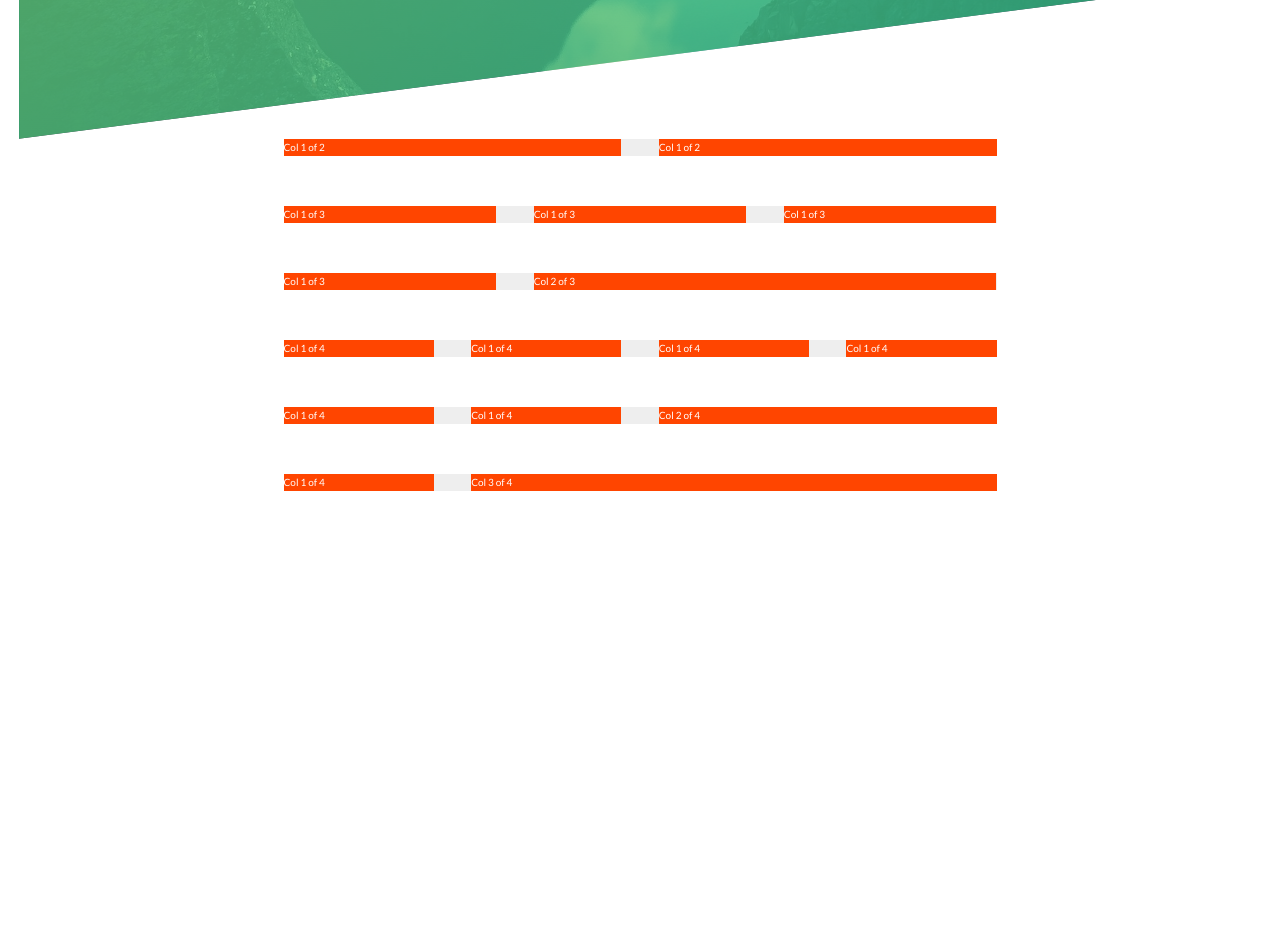
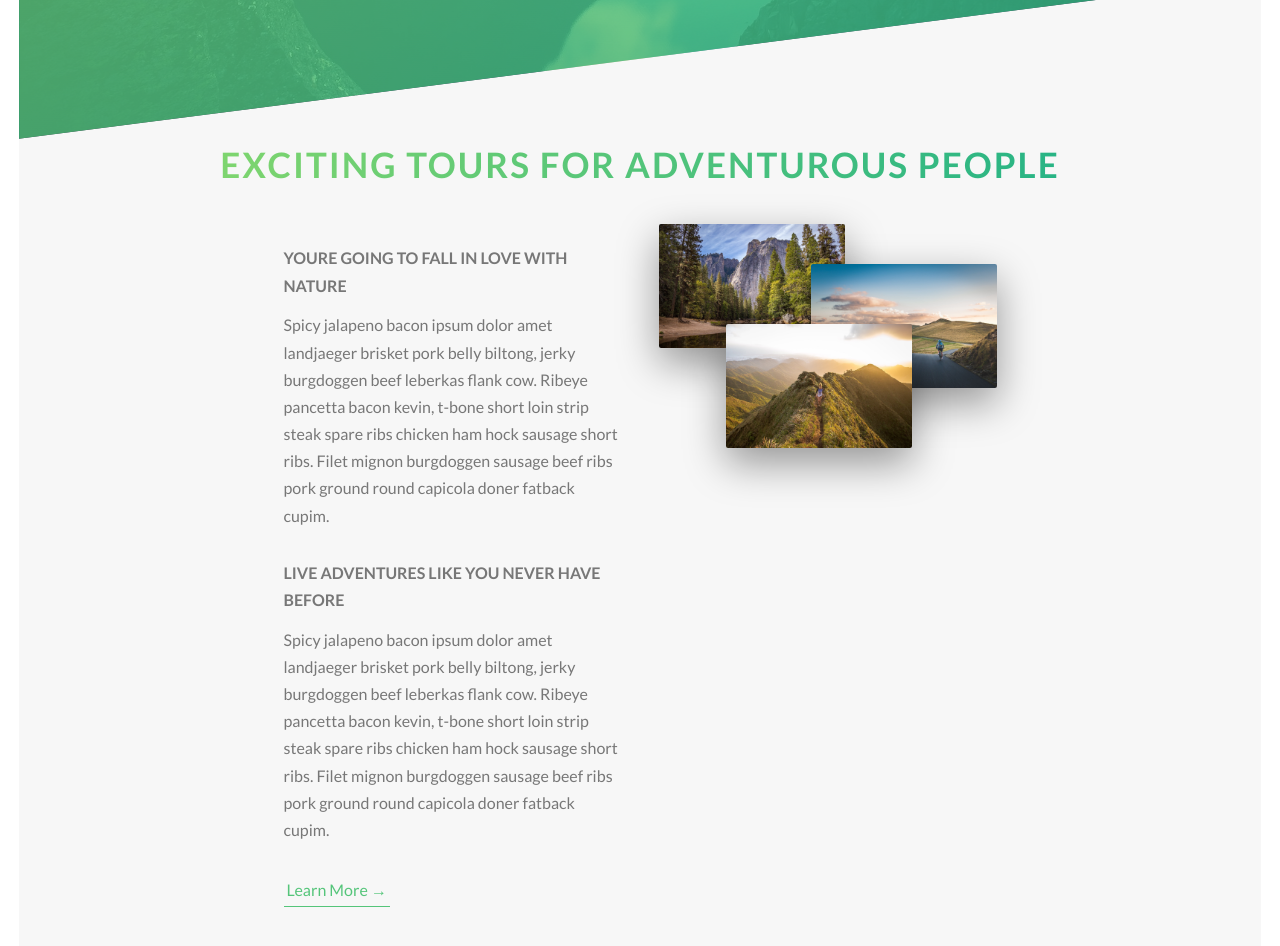
Before and after one commit to bdog72/natours-react, a React app: page / in a window 1280 px wide. Shown: the part 640-1586 px from the top of the page. Before the commit the page ends 1149 px from the top, so only its background shows below. Built offline with nearby package versions, Linux system fonts and the light colour scheme; some packages are replaced by stand-ins of ours.

Commit message:
finished lecture 37

```diff
--- a/src/components/App.js
+++ b/src/components/App.js
@@ -1,13 +1,13 @@
 import React, { Component } from 'react'
 import Header from './Header'
-import Grid from './Grid'
+import Main from './Main'
 
 class App extends Component {
   render () {
     return (
       <div>
         <Header />
-        <Grid />
+        <Main />
       </div>
     )
   }
--- /dev/null
+++ b/src/components/Main.js
@@ -0,0 +1,31 @@
+import React, { Component } from 'react'
+
+export default class Main extends Component {
+  render () {
+    return (
+      <main>
+        <section className='section-about'>
+          <div className='u-center-text u-margin-bottom-big'>
+            <h2 className='heading-secondary'>Exciting Tours For Adventurous People</h2>
+          </div>
+          <div className='row'>
+            <div className='col-1-of-2'>
+              <h3 className='heading-tertiary u-margin-bottom-small'>Youre going to fall in love with nature</h3>
+              <p className='paragraph'>Spicy jalapeno bacon ipsum dolor amet landjaeger brisket pork belly biltong, jerky burgdoggen beef leberkas flank cow. Ribeye pancetta bacon kevin, t-bone short loin strip steak spare ribs chicken ham hock sausage short ribs. Filet mignon burgdoggen sausage beef ribs pork ground round capicola doner fatback cupim.</p>
+              <h3 className='heading-tertiary u-margin-bottom-small'>Live adventures like you never have before</h3>
+              <p className='paragraph'>Spicy jalapeno bacon ipsum dolor amet landjaeger brisket pork belly biltong, jerky burgdoggen beef leberkas flank cow. Ribeye pancetta bacon kevin, t-bone short loin strip steak spare ribs chicken ham hock sausage short ribs. Filet mignon burgdoggen sausage beef ribs pork ground round capicola doner fatback cupim.</p>
+              <a href='#' className='btn-text'>Learn More &rarr;</a>
+            </div>
+            <div className='col-1-of-2'>
+              <div className='composition'>
+                <img src={require('../../public/images/nat-1-large.jpg')} alt='Photo 1' className='composition__photo composition__photo--p1' />
+                <img src={require('../../public/images/nat-2-large.jpg')} alt='Photo 2' className='composition__photo composition__photo--p2' />
+                <img src={require('../../public/images/nat-3-large.jpg')} alt='Photo 3' className='composition__photo composition__photo--p3' />
+              </div>
+            </div>
+          </div>
+        </section>
+      </main>
+    )
+  }
+}
--- a/src/styles/abstracts/_variables.scss
+++ b/src/styles/abstracts/_variables.scss
@@ -3,9 +3,15 @@
 $color-primary: #55c57a;
 $color-primary-light: #7ed56f;
 $color-primary-dark: #28b485;
+
+$color-grey-light-1: #f7f7f7;
+
 $color-grey-dark: #777;
 $color-white: #fff;
 $color-black: #000;
+
+// Fonts
+$default-font-size: 1.6rem;
 
 // GRID
 // $grid-width: 114rem;
--- a/src/styles/base/_typography.scss
+++ b/src/styles/base/_typography.scss
@@ -33,3 +33,35 @@
     animation-delay: 1s;
   }
 }
+
+.heading-secondary {
+  // font-size: 2.1875rem;
+  font-size: 3.5rem;
+  text-transform: uppercase;
+  font-weight: 700;
+  display: inline-block;
+  background-image: linear-gradient(to right, $color-primary-light, $color-primary-dark);
+  -webkit-background-clip: text;
+  color: transparent;
+  transition: all 0.2s;
+  letter-spacing: 2px;
+
+  &:hover {
+    transform: skewY(2deg) skewX(15deg) scale(1.1);
+    text-shadow: 0.5rem 1rem 2rem rgba($color-black, 0.2);
+  }
+}
+
+.heading-tertiary {
+  font-size: 1.6rem;
+  font-weight: 700;
+  text-transform: uppercase;
+}
+
+.paragraph {
+  font-size: 1.6rem;
+
+  &:not(:last-child) {
+    margin-bottom: 3rem;
+  }
+}
--- a/src/styles/base/_utilities.scss
+++ b/src/styles/base/_utilities.scss
@@ -0,0 +1,15 @@
+.u-center-text {
+  text-align: center;
+}
+
+.u-margin-bottom-small {
+  margin-bottom: 1.25rem;
+}
+
+.u-margin-bottom-medium {
+  margin-bottom: 2.5rem;
+}
+
+.u-margin-bottom-big {
+  margin-bottom: 5rem;
+}
--- a/src/styles/components/_button.scss
+++ b/src/styles/components/_button.scss
@@ -2,7 +2,7 @@
 .btn:visited {
   text-transform: uppercase;
   text-decoration: none;
-  padding: 1.5rem 3rem;
+  padding: 1rem;
   display: inline-block;
   border-radius: 10rem;
   transition: all 0.2s;
@@ -51,3 +51,28 @@
   animation: moveInBottom 0.5s ease-out 0.75s;
   animation-fill-mode: backwards;
 }
+
+.btn-text {
+  &:link,
+  &:visited {
+    font-size: $default-font-size;
+    color: $color-primary;
+    display: inline-block;
+    text-decoration: none;
+    border-bottom: 1px solid $color-primary;
+    padding: 3px;
+    transition: all 0.2s;
+  }
+
+  &:hover {
+    background-color: $color-primary;
+    color: $color-white;
+    box-shadow: 0 1rem 2rem rgba($color-black, 0.15);
+    transform: translateY(-2px);
+  }
+
+  &:active {
+    box-shadow: 0 0.5rem 1rem rgba($color-black, 0.15);
+    transform: translateY(0);
+  }
+}
--- /dev/null
+++ b/src/styles/components/_composition.scss
@@ -0,0 +1,39 @@
+.composition {
+  position: relative;
+
+  &__photo {
+    width: 55%;
+    box-shadow: 0 1.5rem 4rem rgba($color-black, 0.4);
+    border-radius: 2px;
+    position: absolute;
+    z-index: 10;
+    transition: all 0.2s;
+    outline-offset: 1rem;
+
+    &--p1 {
+      left: 0;
+      top: -2rem;
+    }
+
+    &--p2 {
+      right: 0;
+      top: 2rem;
+    }
+
+    &--p3 {
+      left: 20%;
+      top: 8rem;
+    }
+
+    &:hover {
+      outline: 1rem solid $color-primary;
+      transform: scale(1.05) translateY(-0.5rem);
+      box-shadow: 0 2.5rem 4rem rgba($color-black, 0.5);
+      z-index: 20;
+    }
+  }
+
+  &:hover &__photo:not(:hover) {
+    transform: scale(0.9);
+  }
+}
--- a/src/styles/layout/_grid.scss
+++ b/src/styles/layout/_grid.scss
@@ -1,6 +1,5 @@
 .row {
   max-width: $grid-width;
-  background-color: #eee;
   margin: 0 auto;
 
   &:not(:last-child) {
@@ -10,8 +9,6 @@
   @include clearfix;
 
   [class^='col-'] {
-    background-color: orangered;
-    color: #fff;
     float: left;
 
     &:not(:last-child) {
--- a/src/styles/main.scss
+++ b/src/styles/main.scss
@@ -6,6 +6,7 @@
 @import 'base/typography';
 @import 'base/utilities';
 @import 'components/button';
+@import 'components/composition';
 @import 'layout/grid';
 @import 'layout/header';
 @import 'pages/home';
--- a/src/styles/pages/_home.scss
+++ b/src/styles/pages/_home.scss
@@ -0,0 +1,5 @@
+.section-about {
+  background-color: $color-grey-light-1;
+  padding: 15.625rem 0;
+  margin-top: -20vh;
+}
```
Also changed, not shown: src/components/GridExample.js (renamed from src/components/Grid.js).
